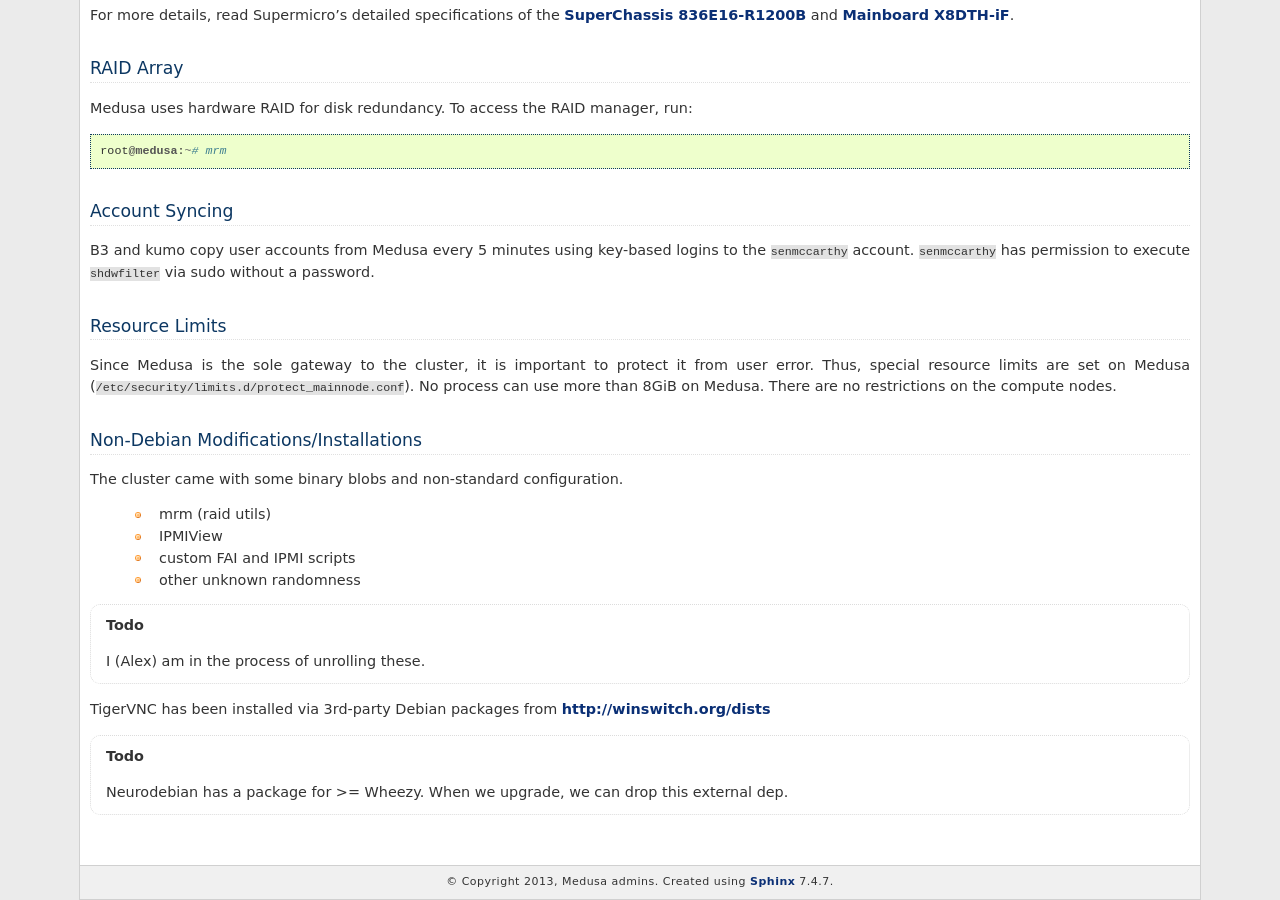
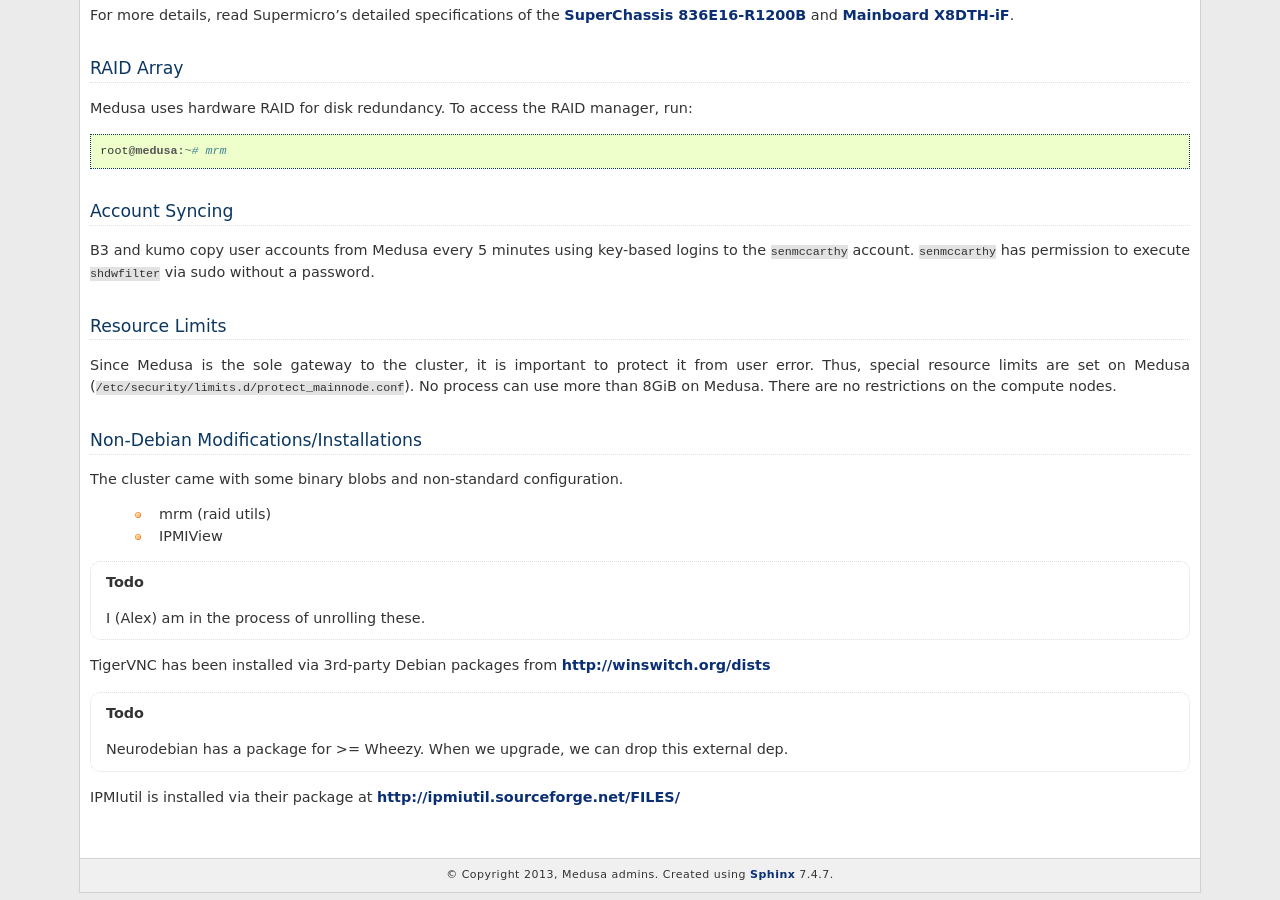
Before and after one commit to psychoinformatics-de/ipsy-docs, a Sphinx documentation site: the page built from source/internal/data_center/medusa.rst, in a window 1280 px wide and 900 px high, scrolled down 1133 px. Built offline with Sphinx 7.4.7, drawn with Linux system fonts in a browser that asks for light colours; formulas are drawn with MathJax 3.

Commit message:
Remove section on Freesurfer, as we now use fs_wrapper to handle this. I have written and packaged new ipmi scripts. Thus the RMS scripts are no longer needed.

```diff
--- a/source/internal/data_center/medusa.rst
+++ b/source/internal/data_center/medusa.rst
@@ -81,11 +81,11 @@ The cluster came with some binary blobs and non-standard configuration.
 
  * mrm (raid utils)
  * IPMIView
- * custom FAI and IPMI scripts
- * other unknown randomness
 
 .. todo:: I (Alex) am in the process of unrolling these.
 
 TigerVNC has been installed via 3rd-party Debian packages from http://winswitch.org/dists
 
 .. todo:: Neurodebian has a package for >= Wheezy. When we upgrade, we can drop this external dep.
+
+IPMIutil is installed via their package at http://ipmiutil.sourceforge.net/FILES/
--- a/source/userdoc/index.rst
+++ b/source/userdoc/index.rst
@@ -32,4 +32,3 @@ to a Medusa admin.
     setup_environment.rst
     data.rst
     condor.rst
-    software.rst
```
Also changed, not shown: source/userdoc/software.rst (deleted, +0 -32 lines).
